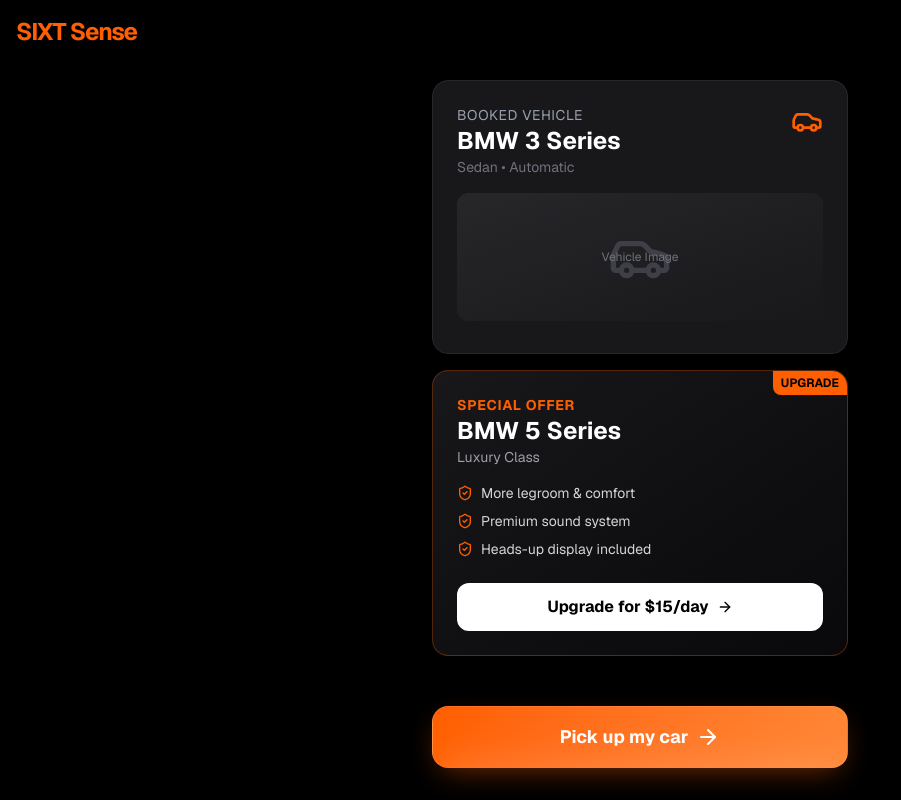
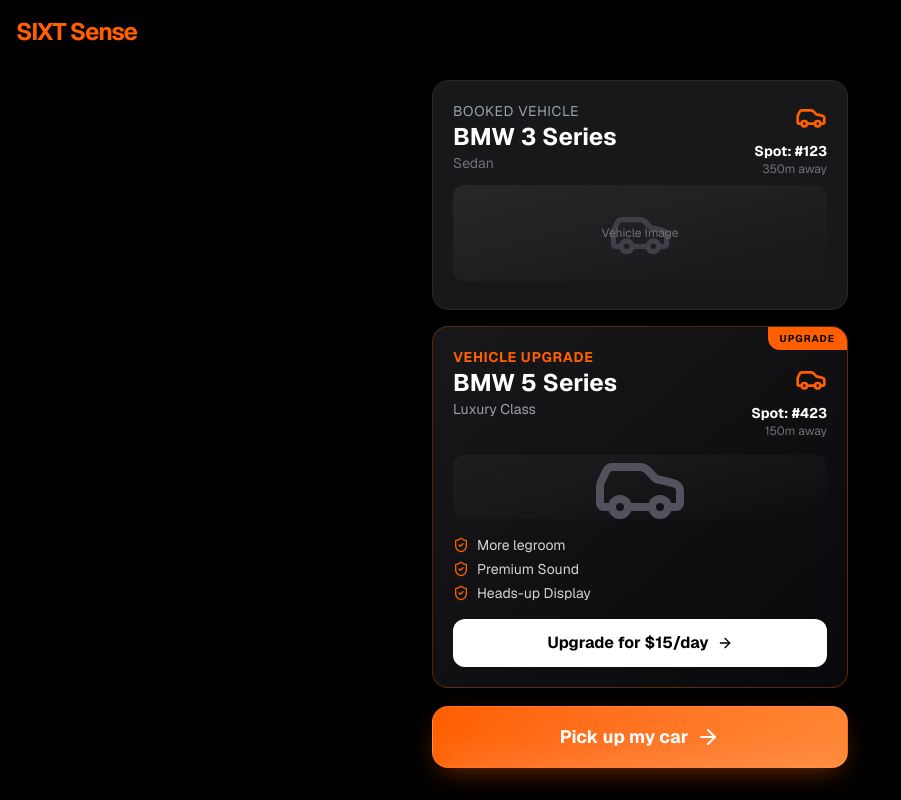
Before and after one commit to 2000Dobby/sixt-sense, a Next.js app: page / in a window 1280 px wide. Both pictures are taken after a click on the button "Pick up my car". Shown: the whole page, without its empty margins (0-901 px from the left). Built offline with nearby package versions, Linux system fonts and the light colour scheme.

Commit message:
Reworked Step2 Cards

```diff
--- a/app/components/DebugOverlay.tsx
+++ b/app/components/DebugOverlay.tsx
@@ -1,12 +1,13 @@
 "use client";
 import { useState, useEffect } from "react";
 import { useBooking } from "@/context/BookingContext";
-import { MapPin, RotateCcw } from "lucide-react";
+import { MapPin, RotateCcw, Package, Shield, Car } from "lucide-react";
+import { mockOffers } from "@/services/mockApi";
 import clsx from "clsx";
 
 export default function DebugOverlay() {
     const [isVisible, setIsVisible] = useState(false);
-    const { step, setStep, openUpgradePopup, resetFlow } = useBooking();
+    const { step, setStep, openUpgradePopup, resetFlow, setDebugOffer } = useBooking();
 
     useEffect(() => {
         const handleKeyDown = (e: KeyboardEvent) => {
@@ -32,6 +33,21 @@
                         >
                             <RotateCcw className="w-4 h-4" /> Reset App
                         </button>
+
+                        {step === 2 && (
+                            <>
+                                <div className="h-px bg-gray-700 my-2" />
+                                <div className="font-bold text-gray-400 mb-2 uppercase text-xs tracking-wider">Set Offer Type</div>
+                                <div className="grid grid-cols-2 gap-2">
+                                    <button onClick={() => setDebugOffer(mockOffers.car)} className="p-2 bg-zinc-800 rounded hover:bg-zinc-700 flex flex-col items-center gap-1 text-[10px] text-zinc-400">
+                                        <Car className="w-4 h-4" /> Car
+                                    </button>
+                                    <button onClick={() => setDebugOffer(mockOffers.protection)} className="p-2 bg-zinc-800 rounded hover:bg-zinc-700 flex flex-col items-center gap-1 text-[10px] text-zinc-400">
+                                        <Shield className="w-4 h-4" /> Prot
+                                    </button>
+                                </div>
+                            </>
+                        )}
 
                         {step === 3 && (
                             <>
--- a/app/components/Step2VehicleSelection.tsx
+++ b/app/components/Step2VehicleSelection.tsx
@@ -1,33 +1,49 @@
 import { motion } from "framer-motion";
-import { Car as CarIcon, ShieldCheck, ArrowRight } from "lucide-react";
+import { Car as CarIcon, ShieldCheck, ArrowRight, Shield } from "lucide-react";
 import { Car, UpgradeOffer } from "@/types";
 
 interface Step2VehicleSelectionProps {
     currentCar: Car;
     offer: UpgradeOffer;
     onUpgradeClick: () => void;
+    distance?: string;
+    upgradeDistance?: string;
 }
 
-export default function Step2VehicleSelection({ currentCar, offer, onUpgradeClick }: Step2VehicleSelectionProps) {
+export default function Step2VehicleSelection({
+    currentCar,
+    offer,
+    onUpgradeClick,
+    distance = "350m",
+    upgradeDistance = "150m"
+}: Step2VehicleSelectionProps) {
+
+    const isProtectionOnly = offer.type === 'PROTECTION';
+    const hasCar = offer.type === 'CAR_UPGRADE';
+
     return (
         <motion.div
             key="step2-content"
             initial={{ opacity: 0, y: 20 }}
             animate={{ opacity: 1, y: 0 }}
             exit={{ opacity: 0, y: -20 }}
-            className="flex flex-col gap-4 mt-4"
+            className="flex-1 flex flex-col gap-4 mt-4 pb-24 h-full"
         >
             {/* Current Car Card */}
-            <div className="bg-zinc-900 rounded-2xl p-6 border border-zinc-800 shadow-lg">
-                <div className="flex justify-between items-start mb-4">
+            <div className="bg-zinc-900 rounded-2xl p-5 border border-zinc-800 shadow-lg shrink-0">
+                <div className="flex justify-between items-start mb-2">
                     <div>
                         <h3 className="text-gray-400 text-sm uppercase tracking-wider">Booked Vehicle</h3>
                         <h2 className="text-2xl font-bold text-white">{currentCar.model}</h2>
-                        <p className="text-zinc-500 text-sm">{currentCar.category} • {currentCar.transmission}</p>
+                        <p className="text-zinc-500 text-sm">{currentCar.category}</p>
                     </div>
-                    <CarIcon className="text-sixt-orange w-8 h-8" />
+                    <div className="flex flex-col items-end">
+                        <CarIcon className="text-sixt-orange w-8 h-8 mb-2" />
+                        <div className="text-sm font-bold text-white">{currentCar.spot}</div>
+                        <div className="text-xs text-zinc-500">{distance} away</div>
+                    </div>
                 </div>
-                <div className="h-32 bg-zinc-800 rounded-xl flex items-center justify-center mb-2 overflow-hidden relative">
+                <div className="h-24 bg-zinc-800 rounded-xl flex items-center justify-center mb-2 overflow-hidden relative">
                         {/* Placeholder for Car Image */}
                         <div className="absolute inset-0 bg-gradient-to-br from-zinc-800 to-zinc-900 flex items-center justify-center">
                         <CarIcon className="w-16 h-16 text-zinc-700" />
@@ -37,20 +53,41 @@
             </div>
 
             {/* Upgrade Card */}
-            <div className="bg-gradient-to-br from-zinc-900 to-zinc-950 rounded-2xl p-6 border border-sixt-orange/30 shadow-lg relative overflow-hidden">
-                <div className="absolute top-0 right-0 bg-sixt-orange text-black text-xs font-bold px-2 py-1 rounded-bl-lg">
+            <div className="flex-1 bg-gradient-to-br from-zinc-900 to-zinc-950 rounded-2xl p-5 border border-sixt-orange/30 shadow-lg relative overflow-hidden flex flex-col min-h-0">
+                <div className="absolute top-0 right-0 bg-sixt-orange text-black text-[10px] font-bold px-3 py-1 rounded-bl-xl z-20 tracking-widest">
                     UPGRADE
                 </div>
 
-                <div className="flex justify-between items-start mb-4">
+                <div className="flex justify-between items-start mb-2 shrink-0">
                     <div>
                         <h3 className="text-sixt-orange text-sm uppercase tracking-wider font-bold">{offer.title}</h3>
-                        <h2 className="text-2xl font-bold text-white">{offer.car?.model || offer.description}</h2>
-                        <p className="text-zinc-400 text-sm">{offer.car?.category || "Extra Protection"}</p>
+                        <h2 className="text-2xl font-bold text-white">
+                            {hasCar ? offer.car?.model : offer.description}
+                        </h2>
+                        <p className="text-zinc-400 text-sm">
+                            {hasCar ? offer.car?.category : "Full Coverage"}
+                        </p>
                     </div>
+
+                    {hasCar && (
+                        <div className="flex flex-col items-end pt-4">
+                            <CarIcon className="text-sixt-orange w-8 h-8 mb-2" />
+                            <div className="text-sm font-bold text-white">{offer.car?.spot || "Spot: #--"}</div>
+                            <div className="text-xs text-zinc-500">{upgradeDistance} away</div>
+                        </div>
+                    )}
                 </div>
 
-                <ul className="space-y-2 mb-6">
+                {/* Dynamic Content Area */}
+                {hasCar && (
+                    <div className="flex-1 min-h-0 flex items-center justify-center my-2 relative">
+                        <div className="absolute inset-0 bg-gradient-to-br from-zinc-800/50 to-transparent rounded-xl flex items-center justify-center">
+                            <CarIcon className="w-24 h-24 text-zinc-600" />
+                        </div>
+                    </div>
+                )}
+
+                <ul className="space-y-1 mb-4 mt-2 shrink-0">
                     {offer.benefits.map((benefit, index) => (
                         <li key={index} className="flex items-center gap-2 text-sm text-zinc-300">
                             <ShieldCheck className="w-4 h-4 text-sixt-orange" />
@@ -61,7 +98,7 @@
 
                 <button
                     onClick={onUpgradeClick}
-                    className="w-full py-3 bg-white text-black font-bold rounded-xl hover:bg-gray-200 transition-colors flex items-center justify-center gap-2"
+                    className="w-full py-3 bg-white text-black font-bold rounded-xl hover:bg-gray-200 transition-colors flex items-center justify-center gap-2 mt-auto shrink-0"
                 >
                     Upgrade for ${offer.price}/day <ArrowRight className="w-4 h-4" />
                 </button>
--- a/app/globals.css
+++ b/app/globals.css
@@ -19,9 +19,13 @@
   color: var(--foreground);
 }
 
+/* Hide scrollbar for Chrome, Safari and Opera */
+.scrollbar-hide::-webkit-scrollbar {
+  display: none;
+}
 
-body {
-  background: var(--background);
-  color: var(--foreground);
-  font-family: Arial, Helvetica, sans-serif;
+/* Hide scrollbar for IE, Edge and Firefox */
+.scrollbar-hide {
+  -ms-overflow-style: none; /* IE and Edge */
+  scrollbar-width: none; /* Firefox */
 }
--- a/context/BookingContext.tsx
+++ b/context/BookingContext.tsx
@@ -15,6 +15,7 @@
     openUpgradePopup: () => void;
     closeUpgradePopup: () => void;
     resetFlow: () => void;
+    setDebugOffer: (offer: UpgradeOffer) => void;
 }
 
 const BookingContext = createContext<BookingContextType | undefined>(undefined);
@@ -33,6 +34,10 @@
 
     const setStep = (step: number) => {
         setState(prev => ({ ...prev, step }));
+    };
+
+    const setDebugOffer = (offer: UpgradeOffer) => {
+        setState(prev => ({ ...prev, availableOffer: offer }));
     };
 
     const loadBooking = async () => {
@@ -124,7 +129,8 @@
             isUpgradePopupOpen,
             openUpgradePopup: () => setIsUpgradePopupOpen(true),
             closeUpgradePopup: () => setIsUpgradePopupOpen(false),
-            resetFlow
+            resetFlow,
+            setDebugOffer
         }}>
             {children}
         </BookingContext.Provider>
--- a/services/mockApi.ts
+++ b/services/mockApi.ts
@@ -7,7 +7,8 @@
     image: "/cars/bmw3.png",
     category: "Sedan",
     transmission: "Automatic",
-    features: ["Bluetooth", "Navigation", "Heated Seats"]
+    features: ["Bluetooth", "Navigation", "Heated Seats"],
+    spot: "Spot: #123"
 };
 
 const MOCK_UPGRADE_CAR: Car = {
@@ -17,17 +18,32 @@
     image: "/cars/bmw5.png",
     category: "Luxury Class",
     transmission: "Automatic",
-    features: ["More legroom & comfort", "Premium sound system", "Heads-up display included"]
+    features: ["More legroom & comfort", "Premium sound system", "Heads-up display included"],
+    spot: "Spot: #423"
 };
 
-const MOCK_OFFER: UpgradeOffer = {
+const MOCK_OFFER_CAR: UpgradeOffer = {
     id: "o1",
     type: "CAR_UPGRADE",
-    title: "Special Offer",
+    title: "Vehicle Upgrade",
     description: "Upgrade to Luxury Class",
     price: 15,
     car: MOCK_UPGRADE_CAR,
-    benefits: MOCK_UPGRADE_CAR.features
+    benefits: ["More legroom", "Premium Sound", "Heads-up Display"]
+};
+
+const MOCK_OFFER_PROTECTION: UpgradeOffer = {
+    id: "o2",
+    type: "PROTECTION",
+    title: "Peace of Mind",
+    description: "Full Protection Package",
+    price: 10,
+    benefits: ["0€ Deductible", "Tire & Glass Protection", "Personal Accident Protection"]
+};
+
+export const mockOffers = {
+    car: MOCK_OFFER_CAR,
+    protection: MOCK_OFFER_PROTECTION
 };
 
 export const mockApi = {
@@ -35,7 +51,7 @@
         await new Promise(resolve => setTimeout(resolve, 1000)); // Simulate delay
         return {
             bookedCar: MOCK_BOOKED_CAR,
-            offer: MOCK_OFFER
+            offer: MOCK_OFFER_CAR
         };
     },
 
--- a/types/index.ts
+++ b/types/index.ts
@@ -6,6 +6,7 @@
     category: string; // e.g., "Sedan", "Luxury"
     transmission: string; // "Automatic", "Manual"
     features: string[];
+    spot?: string;
 }
 
 export type OfferType = 'CAR_UPGRADE' | 'PROTECTION' | 'BUNDLE';
```
